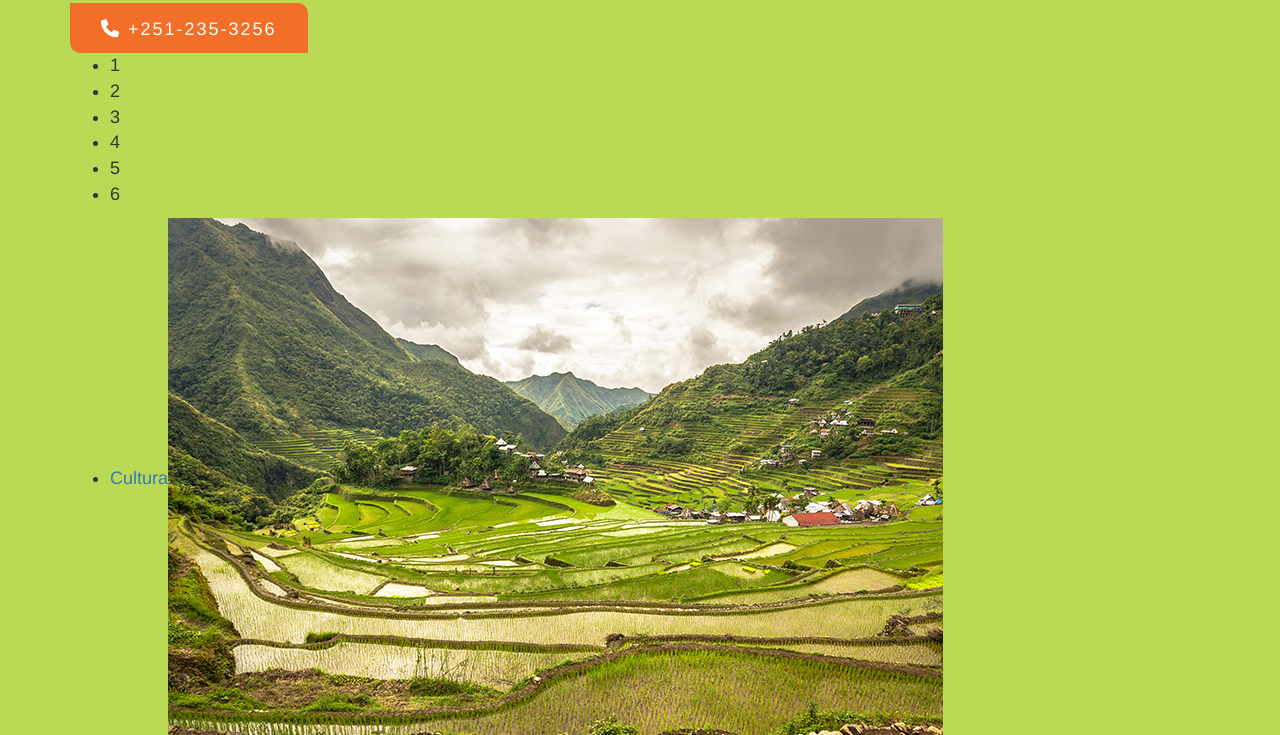
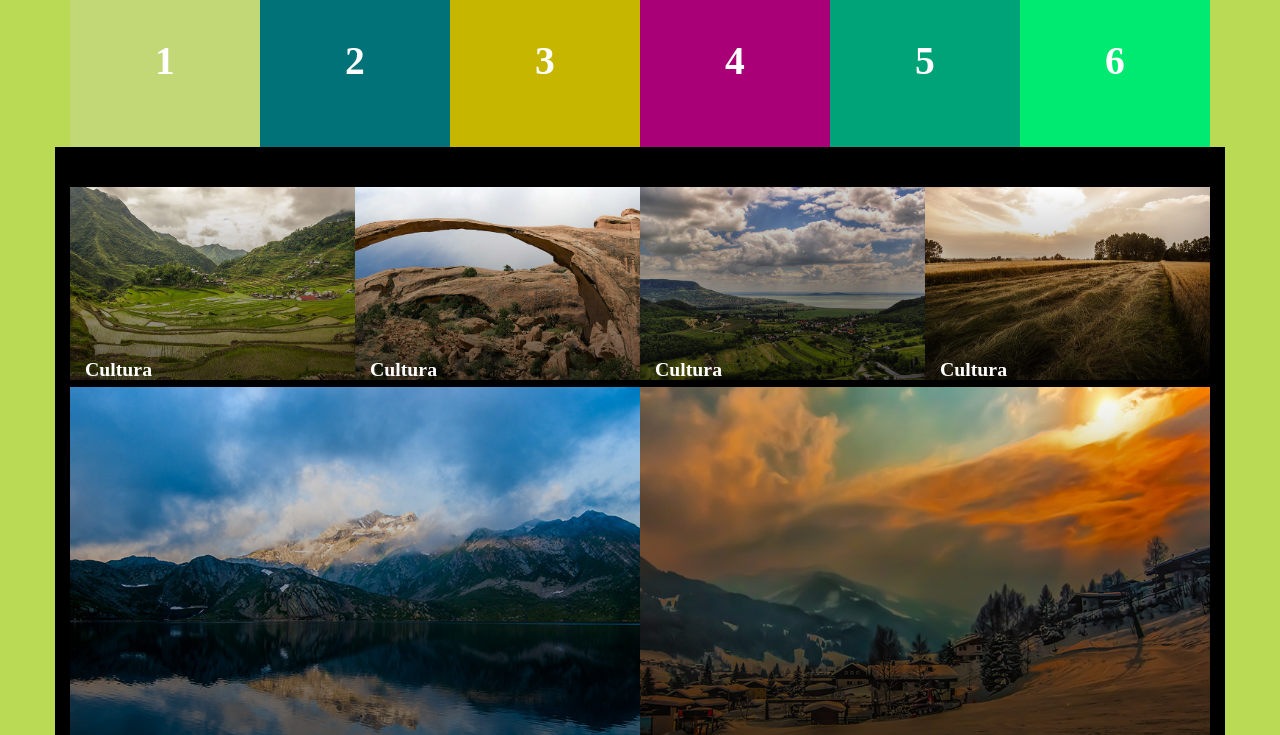
Before and after one commit to OlgaKomar/sass-boilerplate, a website: page index.html in a window 1280 px wide. Shown: the part 124-859 px from the top of the page. Drawn offline with nearby package versions, Linux system fonts and the light colour scheme; files whose address does not match are found by name.

```diff
--- a/css/style.css
+++ b/css/style.css
@@ -1,4 +1,5 @@
 @import url(../node_modules/font-awesome/css/font-awesome.min.css);
+@import url(./reset.min.css);
 @keyframes cart-show {
   from {
     opacity: 0; }
@@ -21,9 +22,9 @@
   background: #f26f29; }
 
 .sku-btn-circle {
-  padding-left: 15px;
   display: inline-block;
   color: #fff;
+  text-align: center;
   text-transform: uppercase;
   font-size: 14px;
   font-weight: bold;
@@ -44,7 +45,117 @@
     display: none;
     white-space: nowrap; }
 
+html, body {
+  height: 100%; }
+
 body {
   margin: 0;
   background-color: #bada55;
   font-size: 18px; }
+
+ul {
+  margin: 0;
+  padding: 0;
+  list-style-type: none; }
+  ul.flex-container {
+    display: flex;
+    /*flex-wrap: wrap;*/
+    /*justify-content: space-between;*/ }
+  .flex-examples ul li {
+    flex-grow: 1;
+    /*flex-wrap*/
+    /*width: 100px;*/
+    height: 150px;
+    padding-top: 45px;
+    color: #fff;
+    font-weight: bold;
+    font-size: 2.2em;
+    text-align: center; }
+    .flex-examples ul li:first-child {
+      /*flex-grow: 4;*/
+      background-color: #c2d775; }
+    .flex-examples ul li:nth-child(2) {
+      background-color: #007278; }
+    .flex-examples ul li:nth-child(3) {
+      background-color: #c7b600; }
+    .flex-examples ul li:nth-child(4) {
+      background-color: #a90077; }
+    .flex-examples ul li:nth-child(5) {
+      background-color: #00a378; }
+    .flex-examples ul li:last-child {
+      background-color: #00ea72; }
+
+#gallery-flex-container {
+  height: 100%;
+  background: #000;
+  padding-top: 40px; }
+  #gallery-flex-container ul {
+    flex-wrap: wrap; }
+  #gallery-flex-container ul li {
+    flex-grow: 1;
+    width: 250px;
+    padding-top: 45px;
+    color: #fff;
+    font-weight: bold;
+    font-size: 2.2em;
+    text-align: center;
+    margin: 0;
+    padding: 0;
+    position: relative; }
+    #gallery-flex-container ul li:hover .magnify {
+      opacity: 100 !important; }
+    #gallery-flex-container ul li:hover {
+      opacity: .8; }
+    #gallery-flex-container ul li:after {
+      content: '';
+      position: absolute;
+      left: 0;
+      top: 0;
+      width: 100%;
+      height: 100%;
+      display: inline-block;
+      cursor: pointer;
+      background: -moz-linear-gradient(top, transparent 0%, rgba(0, 0, 0, 0.65) 99%, rgba(0, 0, 0, 0.65) 100%);
+      /* FF3.6+ */
+      background: -webkit-gradient(linear, left top, left bottom, color-stop(0%, transparent), color-stop(99%, rgba(0, 0, 0, 0.65)), color-stop(100%, rgba(0, 0, 0, 0.65)));
+      /* Chrome,Safari4+ */
+      background: -webkit-linear-gradient(top, transparent 0%, rgba(0, 0, 0, 0.65) 99%, rgba(0, 0, 0, 0.65) 100%);
+      /* Chrome10+,Safari5.1+ */
+      background: -o-linear-gradient(top, transparent 0%, rgba(0, 0, 0, 0.65) 99%, rgba(0, 0, 0, 0.65) 100%);
+      /* Opera 11.10+ */
+      background: -ms-linear-gradient(top, transparent 0%, rgba(0, 0, 0, 0.65) 99%, rgba(0, 0, 0, 0.65) 100%);
+      /* IE10+ */
+      background: linear-gradient(to bottom, transparent 0%, rgba(0, 0, 0, 0.65) 99%, rgba(0, 0, 0, 0.65) 100%);
+      /* W3C */
+      filter: progid:DXImageTransform.Microsoft.gradient( startColorstr='#00000000', endColorstr='#a6000000',GradientType=0 );
+      /* IE6-9 */ }
+    #gallery-flex-container ul li img {
+      width: 100%; }
+    #gallery-flex-container ul li a span {
+      position: absolute;
+      color: #fff;
+      bottom: 7px;
+      left: 15px;
+      font-size: .5em;
+      z-index: 3; }
+
+.magnify {
+  background: url(../images/magnify.png) no-repeat;
+  position: absolute;
+  z-index: 5;
+  width: 54px;
+  height: 55px;
+  opacity: 0;
+  margin-left: auto;
+  margin-right: auto;
+  left: 0;
+  right: 0;
+  top: 50%;
+  transform: translateY(-50%); }
+
+.component-examples {
+  text-align: center; }
+
+@media only screen and (max-width: 40.063em) {
+  ul li {
+    width: 150px; } }
```
